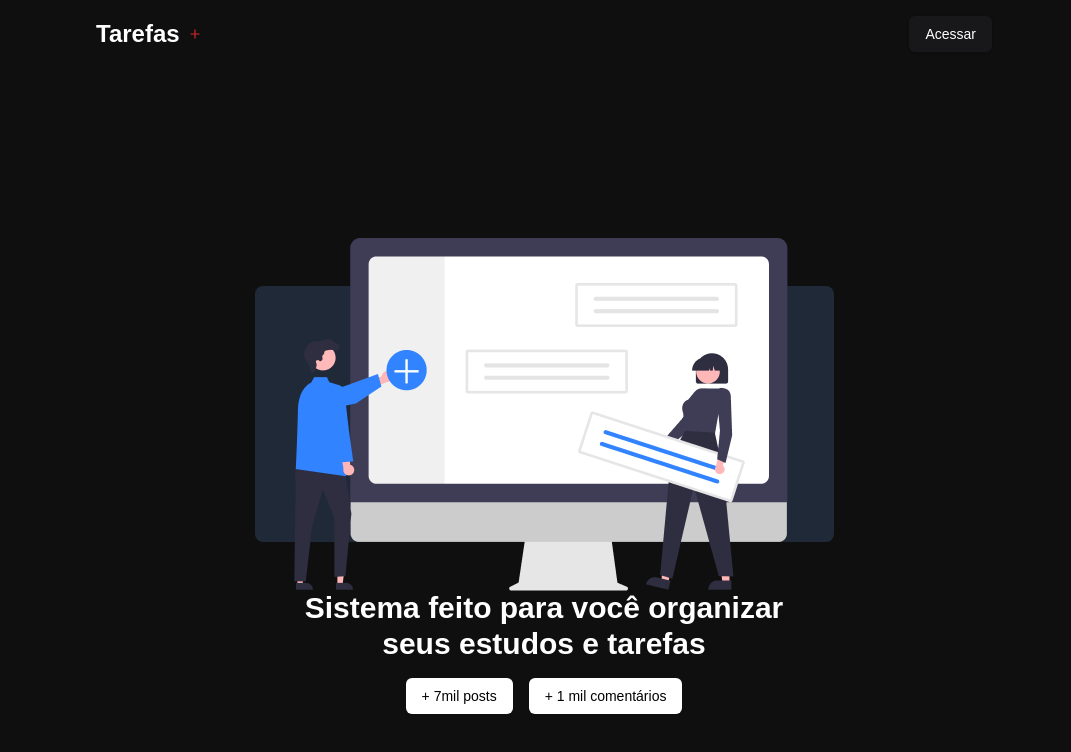
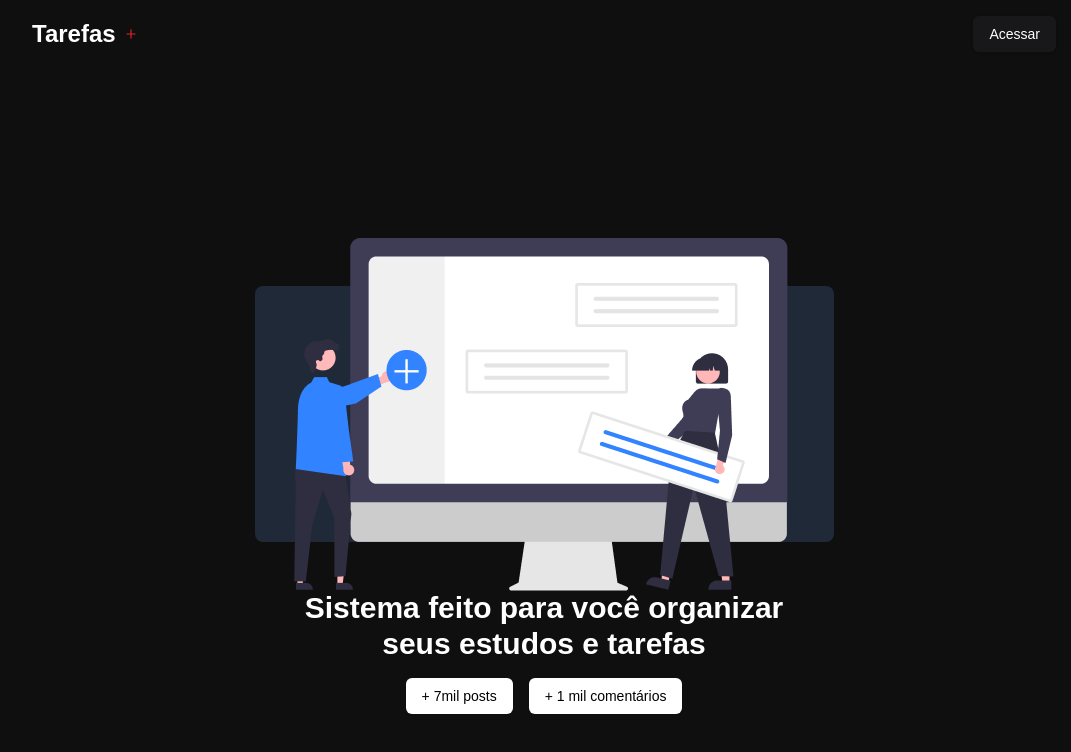
Before and after one commit to NosborCT/board_tarefas, a Next.js app: page / in a window 1280 px wide. Shown: the top 752 px of the page, without its empty margins (96-1167 px from the left). Built offline with nearby package versions, Linux system fonts and the light colour scheme; no server answers.

Commit message:
Feat: Adicionando a hoover transition to the button 'meu painel'

```diff
--- a/app/components/Header.tsx
+++ b/app/components/Header.tsx
@@ -16,7 +16,7 @@ const Header = () => {
   return (
     <>
       {/* Cabeçalho com largura máxima definida e alinhamento flexível entre os itens */}
-      <header className="w-full max-w-4xl flex justify-between items-center mb-12">
+      <header className="w-full max-w-5xl flex justify-between items-center mb-12">
 
         <div className="flex ">
 
@@ -32,7 +32,7 @@ const Header = () => {
         {session ?.user && (
           <Link href={"/pages/dashboard"}>
           <div className="ml-2">
-            <Button>
+            <Button className="text-white border-white hover:bg-white hover:text-black">
               Meu Painel
             </Button>
           </div>
```
